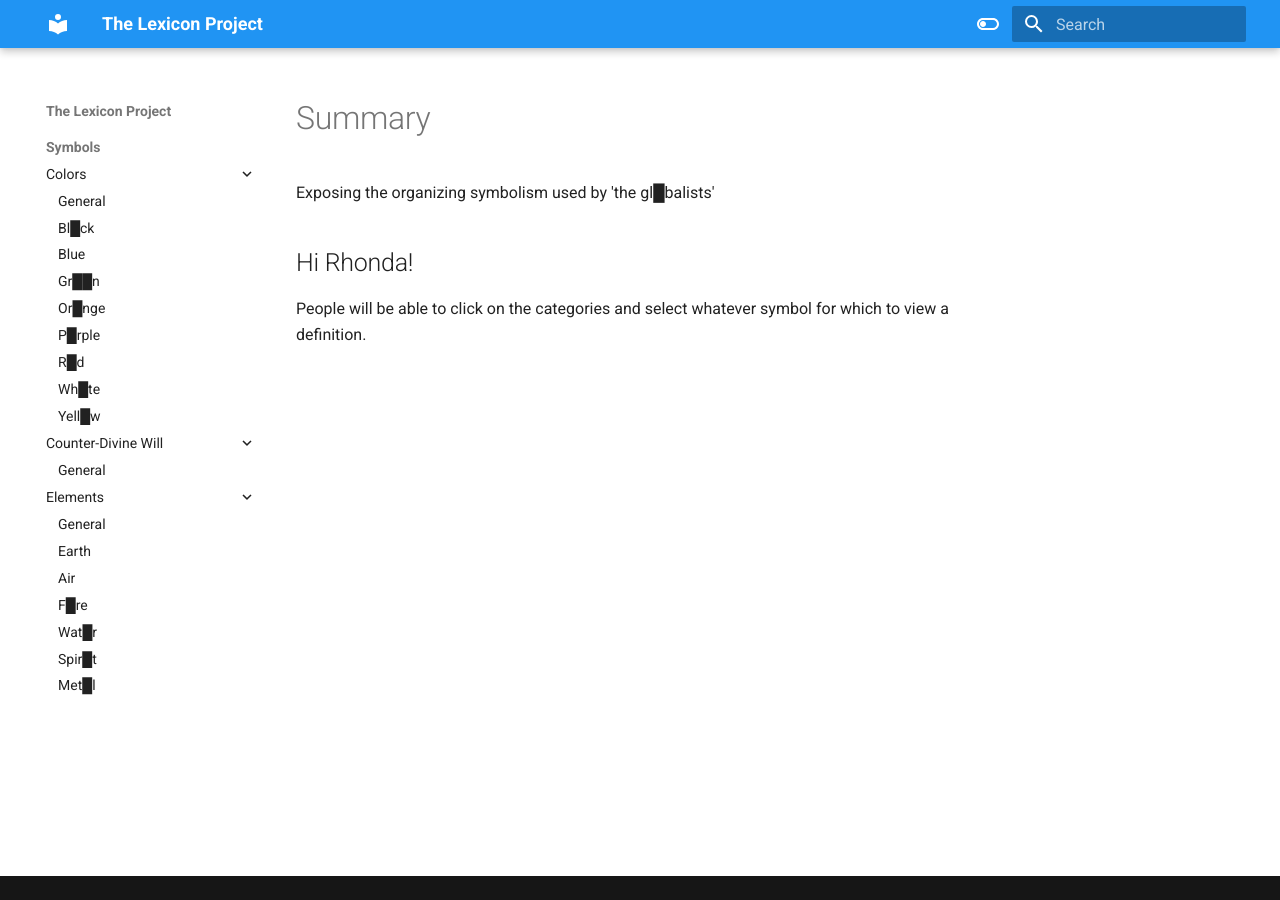
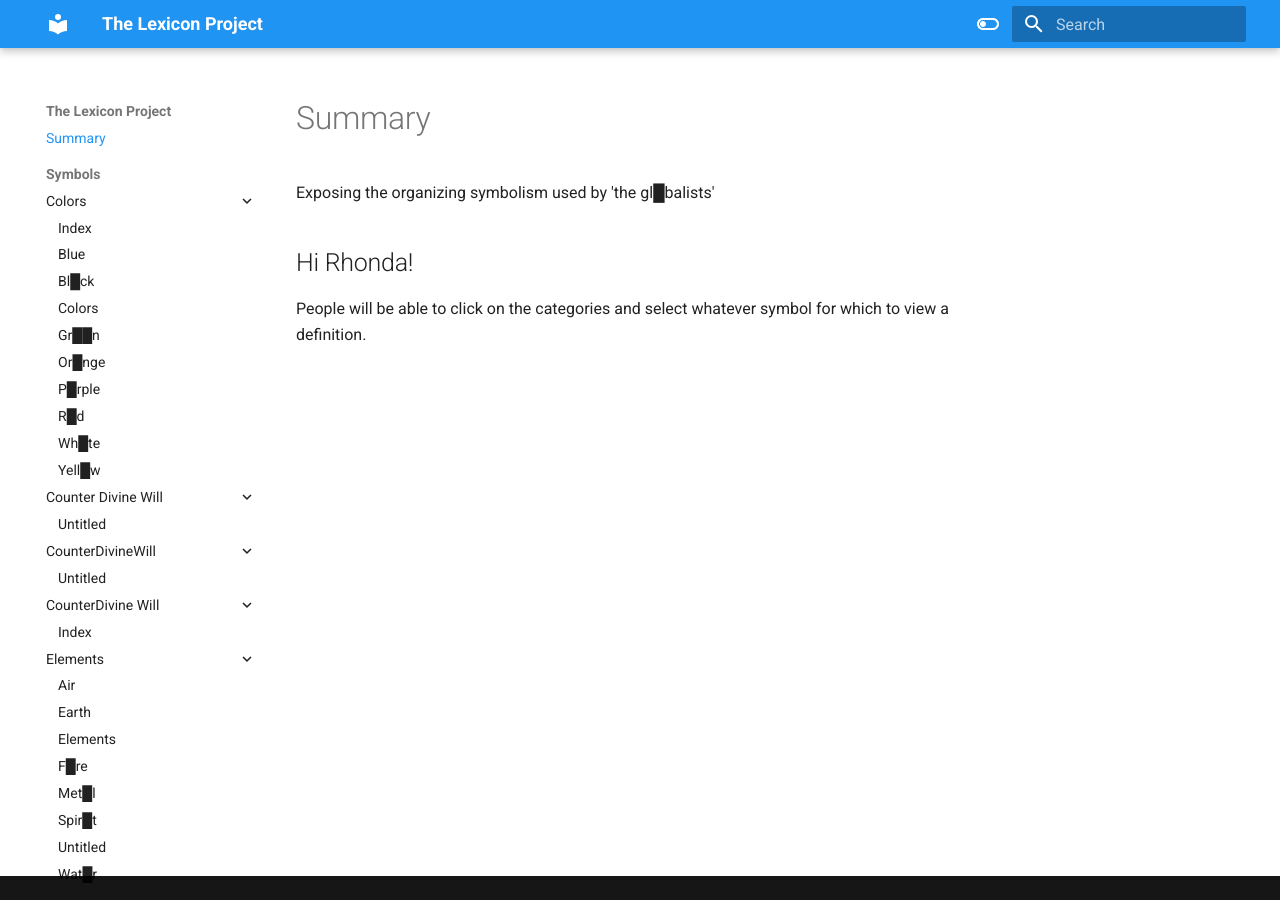
Before and after one commit to Tindalos/Lexicon, an MkDocs documentation site: the page built from docs/index.md, in a window 1280 px wide. Built offline with MkDocs 1.6.1 and Material for MkDocs 9.7.7, drawn with Linux system fonts in a browser that asks for light colours.

Commit message:
Update mkdocs.yml

```diff
--- a/mkdocs.yml
+++ b/mkdocs.yml
@@ -1,28 +1,28 @@
 site_name: The Lexicon Project
 
-nav:
+# nav:
 # - Summary: docs/index.md
- - Symbols:
-   - Colors:
-     - General: docs/symbols/colors/Colors.md
-     - Bl█ck: docs/symbols/colors/Bl█ck.md
-     - Blue: docs/symbols/colors/Blue.md
-     - Gr██n: docs/symbols/colors/Gr██n.md
-     - Or█nge: docs/symbols/colors/Or█nge.md
-     - P█rple: docs/symbols/colors/P█rple.md
-     - R█d: docs/symbols/colors/R█d.md
-     - Wh█te: docs/symbols/colors/Wh█te.md
-     - Yell█w: docs/symbols/colors/Y█llow.md
-   - Counter-Divine Will:
-     - General: docs/symbols/CounterDivine_Will/index.md
-   - Elements:
-     - General: docs/symbols/elements/Elements.md
-     - Earth: docs/symbols/elements/Earth.md
-     - Air: docs/symbols/elements/Air.md
-     - F█re: docs/symbols/elements/F█re.md
-     - Wat█r: docs/symbols/elements/Wat█r.md
-     - Spir█t: docs/symbols/elements/Spir█t.md
-     - Met█l: docs/symbols/elements/Met█l.md
+#  - Symbols:
+#    - Colors:
+#     - General: docs/symbols/colors/Colors.md
+#     - Bl█ck: docs/symbols/colors/Bl█ck.md
+#     - Blue: docs/symbols/colors/Blue.md
+#     - Gr██n: docs/symbols/colors/Gr██n.md
+#     - Or█nge: docs/symbols/colors/Or█nge.md
+#     - P█rple: docs/symbols/colors/P█rple.md
+#     - R█d: docs/symbols/colors/R█d.md
+#     - Wh█te: docs/symbols/colors/Wh█te.md
+#     - Yell█w: docs/symbols/colors/Y█llow.md
+#   - Counter-Divine Will:
+#     - General: docs/symbols/CounterDivine_Will/index.md
+#   - Elements:
+#     - General: docs/symbols/elements/Elements.md
+#     - Earth: docs/symbols/elements/Earth.md
+#     - Air: docs/symbols/elements/Air.md
+#     - F█re: docs/symbols/elements/F█re.md
+#     - Wat█r: docs/symbols/elements/Wat█r.md
+#     - Spir█t: docs/symbols/elements/Spir█t.md
+#     - Met█l: docs/symbols/elements/Met█l.md
 
 theme:
     name: 'material'
```
